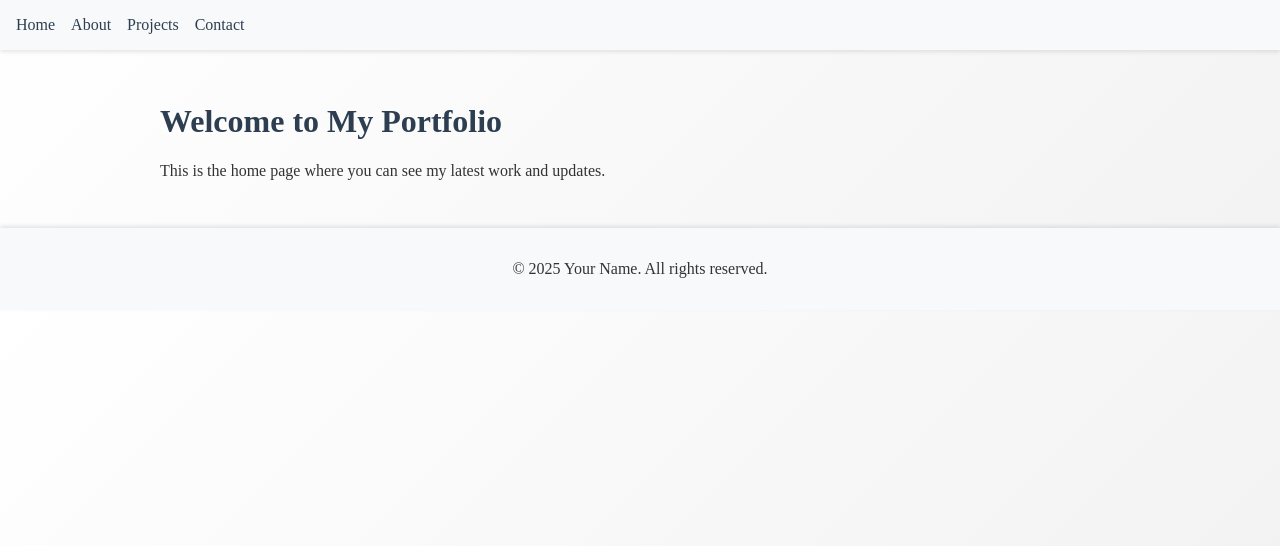
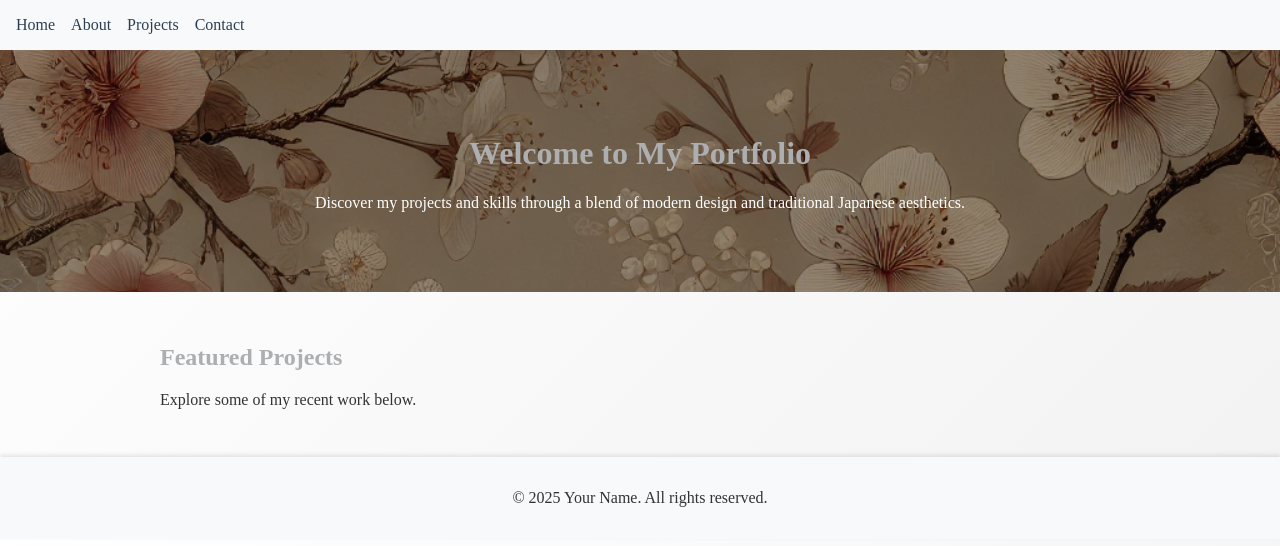
Before and after one commit to LordSkinBerg/KabuCode, a React (Vite) app: page / in a window 1280 px wide. Shown: the top 546 px of the page. Built offline with nearby package versions, Linux system fonts and the light colour scheme.

Commit message:
v0.4.0: Added animations.

```diff
--- /dev/null
+++ b/src/components/AnimatedPage.jsx
@@ -0,0 +1,8 @@
+import React from 'react';
+import '../styles/AnimatedPage.css';
+
+const AnimatedPage = ({ children }) => {
+  return <div className="animated-page">{children}</div>;
+};
+
+export default AnimatedPage;
--- a/src/components/ContactForm.jsx
+++ b/src/components/ContactForm.jsx
@@ -1,4 +1,5 @@
 import React, { useState } from 'react';
+import AnimatedPage from '../components/AnimatedPage';
 
 const ContactForm = () => {
   const [formData, setFormData] = useState({
--- a/src/components/Footer.jsx
+++ b/src/components/Footer.jsx
@@ -1,4 +1,5 @@
 import React from 'react';
+import AnimatedPage from '../components/AnimatedPage';
 
 const Footer = () => {
   return (
--- a/src/pages/About.jsx
+++ b/src/pages/About.jsx
@@ -1,14 +1,18 @@
 import React from 'react';
 import SkillSection from '../components/SkillSection';
+import AnimatedPage from '../components/AnimatedPage';
 
 const skills = ['React', 'JavaScript', 'CSS', 'HTML', 'Node.js'];
 
 export default function About() {
   return (
+    <AnimatedPage>
       <div className="container">
         <h1>About Me</h1>
         <p>This page will include details about your journey, skills, and background.</p>
+
       <SkillSection skills={skills} />
             </div>
+          </AnimatedPage>
         );
       }
--- a/src/pages/Contact.jsx
+++ b/src/pages/Contact.jsx
@@ -1,11 +1,14 @@
 import React from 'react';
+import AnimatedPage from '../components/AnimatedPage';
 import ContactForm from '../components/ContactForm';
 
 export default function Contact() {
   return (
-    <div className="container">
-      <h1>Contact</h1>
-      <ContactForm />
-    </div>
+    <AnimatedPage>
+      <div className="container">
+        <h1>Contact</h1>
+        <ContactForm />
+      </div>
+    </AnimatedPage>
   );
 }
--- a/src/pages/Home.jsx
+++ b/src/pages/Home.jsx
@@ -1,10 +1,22 @@
 import React from 'react';
+import AnimatedPage from '../components/AnimatedPage';
 
 export default function Home() {
   return (
-    <div className="container">
-      <h1>Welcome to My Portfolio</h1>
-      <p>This is the home page where you can see my latest work and updates.</p>
-    </div>
+    <AnimatedPage>
+      <div className="hero">
+        <h1>Welcome to My Portfolio</h1>
+        <p>
+          Discover my projects and skills through a blend of modern design and traditional Japanese aesthetics.
+        </p>
+      </div>
+      <div className="container">
+        <section>
+          <h2>Featured Projects</h2>
+          <p>Explore some of my recent work below.</p>
+          {/* Future enhancement: embed a few ProjectCards here as featured items */}
+        </section>
+      </div>
+    </AnimatedPage>
   );
 }
--- a/src/pages/Projects.jsx
+++ b/src/pages/Projects.jsx
@@ -1,4 +1,5 @@
 import React from 'react';
+import AnimatedPage from '../components/AnimatedPage';
 import ProjectCard from '../components/ProjectCard';
 
 const sampleProjects = [
@@ -13,16 +14,26 @@ const sampleProjects = [
     description: 'A brief description of Project Two.',
     link: 'https://example.com/project-two',
     image: 'https://via.placeholder.com/300'
+  },
+  {
+    title: 'Project Three',
+    description: 'A brief description of Project Three.',
+    link: 'https://example.com/project-three',
+    image: 'https://via.placeholder.com/300'
   }
 ];
 
 export default function Projects() {
   return (
+    <AnimatedPage>
       <div className="container">
         <h1>My Projects</h1>
+        <div className="project-gallery">
           {sampleProjects.map((project, index) => (
             <ProjectCard key={index} {...project} />
           ))}
         </div>
+      </div>
+    </AnimatedPage>
   );
 }
--- /dev/null
+++ b/src/styles/AnimatedPage.css
@@ -0,0 +1,14 @@
+.animated-page {
+  animation: fadeInPage 0.6s ease-out;
+}
+
+@keyframes fadeInPage {
+  from {
+    opacity: 0;
+    transform: translateY(20px);
+  }
+  to {
+    opacity: 1;
+    transform: translateY(0);
+  }
+}
--- a/src/styles/main.css
+++ b/src/styles/main.css
@@ -40,16 +40,37 @@ body {
   text-decoration: none;
   color: #2c3e50;
   font-weight: 500;
-  transition: color 0.3s ease;
+  transition: color 0.3s ease, transform 0.3s ease;
 }
 
 .nav-list li a:hover {
   color: #A67C52;  /* Earthy brown, reminiscent of natural pigments */
+  transform: scale(1.05);
+}
+
+/* Hero Section for Home Page */
+.hero {
+  background-image: url('/assets/sakura-texture.png');
+  background-size: cover;
+  background-repeat: repeat;
+  background-color: rgba(150, 140, 130, 1); /* Increased opacity for a stronger muted effect */
+  background-blend-mode: multiply;
+  padding: 4rem 2rem;
+  text-align: center;
+  color: #fff;
+}
+
+/* Project Gallery Layout using CSS Grid */
+.project-gallery {
+  display: grid;
+  grid-template-columns: repeat(auto-fit, minmax(250px, 1fr));
+  gap: 1.5rem;
+  margin-top: 2rem;
 }
 
 /* Header styles */
 h1, h2, h3 {
-  color: #2c3e50;
+  color: #AcAeB0;
 }
 
 /* Footer styles */
```
Also changed, not shown: assets/sakura-texture.png (added). Lines whose indentation alone changed are shown as unchanged.
